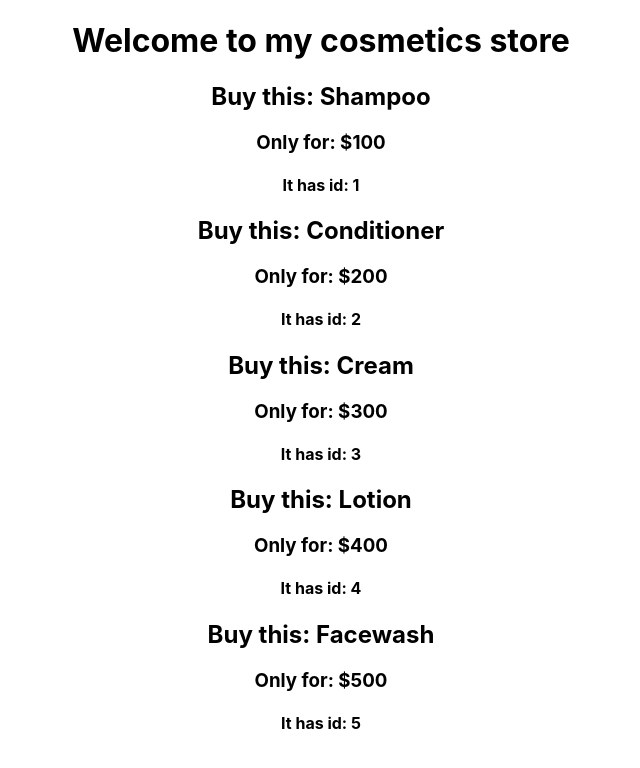
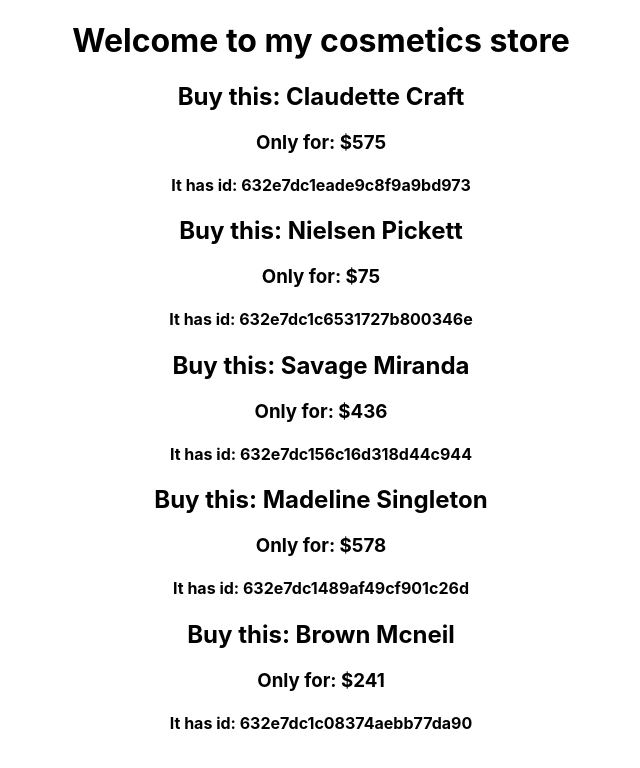
Before and after one commit to faizulislamfair/react-storage-and-handler, a React (Create React App) app: page / in a window 1280 px wide. Shown: the top 768 px of the page, without its empty margins (319-959 px from the left). Built offline with nearby package versions, Linux system fonts and the light colour scheme.

Commit message:
data generation 2nd system, generated from json generator

```diff
--- a/src/components/Cosmetics/Cosmetics.js
+++ b/src/components/Cosmetics/Cosmetics.js
@@ -3,11 +3,31 @@ import Cosmetic from '../Cosmetic/Cosmetic';
 
 const Cosmetics = () => {
     const cosmetics = [
-        { id: 1, name: 'Shampoo', price: 100 },
-        { id: 2, name: 'Conditioner', price: 200 },
-        { id: 3, name: 'Cream', price: 300 },
-        { id: 4, name: 'Lotion', price: 400 },
-        { id: 5, name: 'Facewash', price: 500 }
+        {
+            "id": "632e7dc1eade9c8f9a9bd973",
+            "price": 575,
+            "name": "Claudette Craft"
+        },
+        {
+            "id": "632e7dc1c6531727b800346e",
+            "price": 75,
+            "name": "Nielsen Pickett"
+        },
+        {
+            "id": "632e7dc156c16d318d44c944",
+            "price": 436,
+            "name": "Savage Miranda"
+        },
+        {
+            "id": "632e7dc1489af49cf901c26d",
+            "price": 578,
+            "name": "Madeline Singleton"
+        },
+        {
+            "id": "632e7dc1c08374aebb77da90",
+            "price": 241,
+            "name": "Brown Mcneil"
+        }
     ]
 
     return (
```
